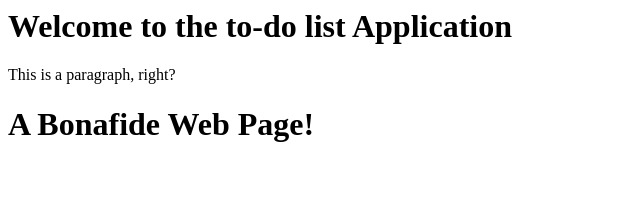
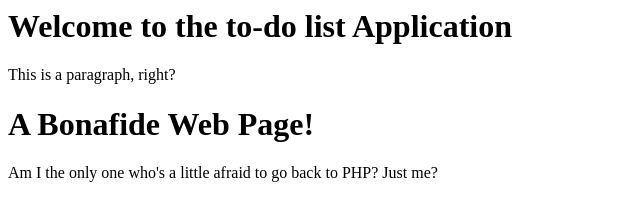
Before and after one commit to tjn9/IS218HW1, a plain HTML site: page index.html in a window 1280 px wide. Shown: the whole page, without its empty margins (0-640 px from the left). Drawn offline with Linux system fonts and the light colour scheme.

Commit message:
Second paragraph added

```diff
--- a/index.html
+++ b/index.html
@@ -3,3 +3,5 @@
 <p>This is a paragraph, right?</p>
 
 <h1>A Bonafide Web Page!</h1>
+
+<p>Am I the only one who's a little afraid to go back to PHP? Just me?</p>
```
